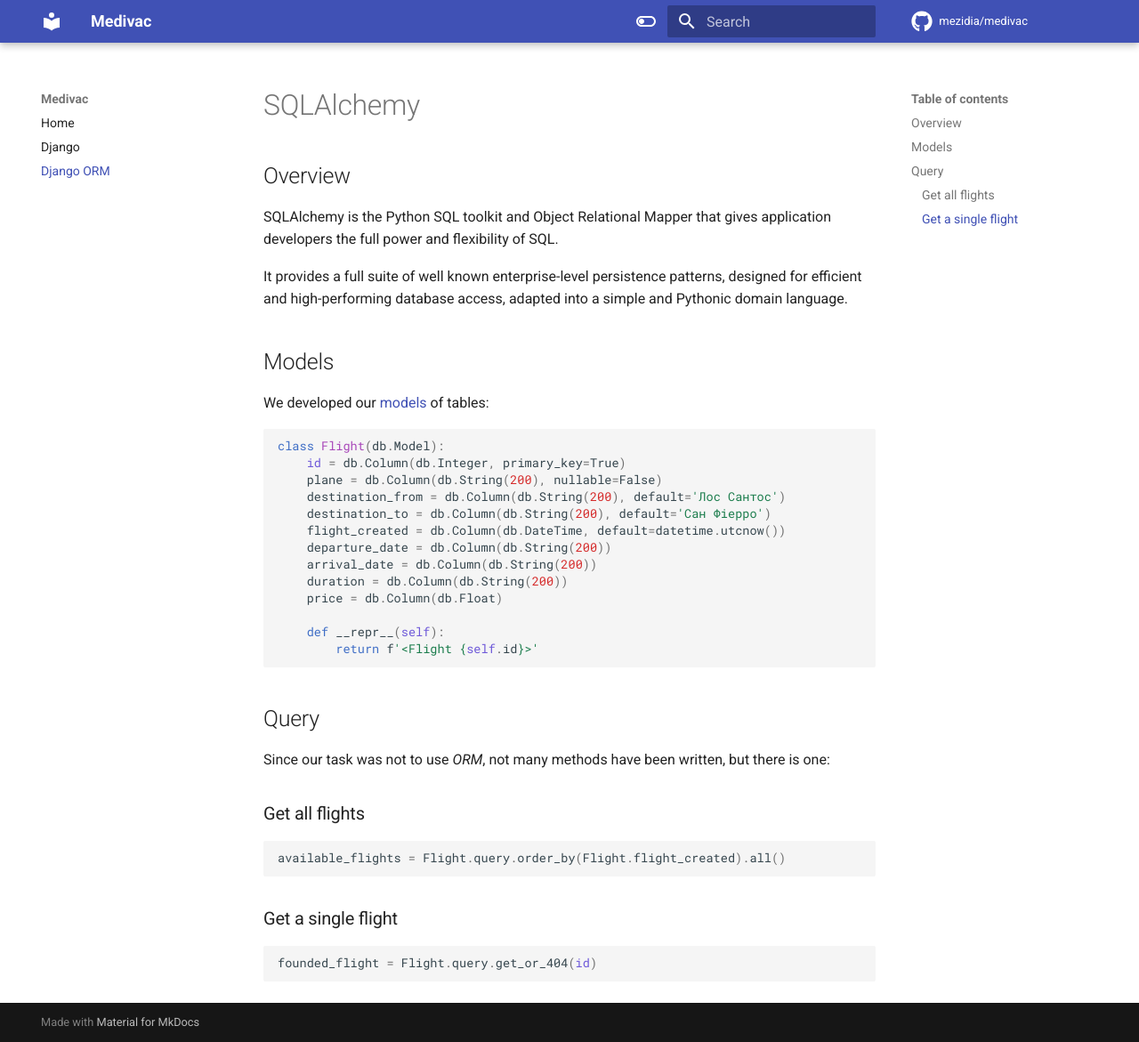
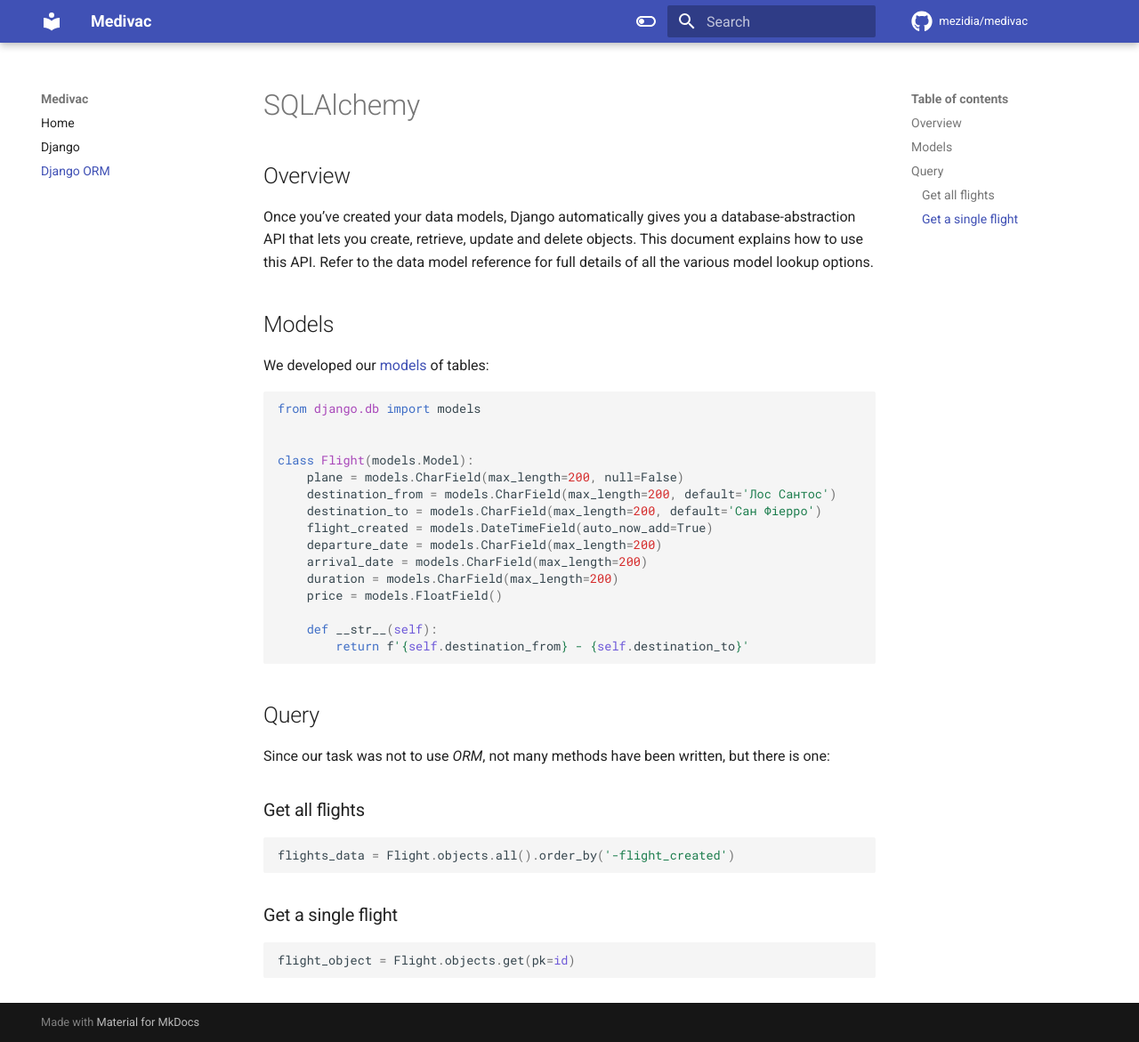
Before and after one commit to mezidia/django_labs, an MkDocs documentation site: the page built from docs/orm.md, in a window 1280 px wide and 1171 px high. Shown: the whole window at 89% size. Built offline with MkDocs 1.6.1 and Material for MkDocs 9.7.7, drawn with Linux system fonts in a browser that asks for light colours; comment, search, counter and statistics services are not loaded.

Commit message:
Update orm.md

````diff
--- a/docs/orm.md
+++ b/docs/orm.md
@@ -2,30 +2,30 @@
 
 ## Overview
 
-SQLAlchemy is the Python SQL toolkit and Object Relational Mapper that gives application developers the full power and
-flexibility of SQL.
-
-It provides a full suite of well known enterprise-level persistence patterns, designed for efficient and high-performing
-database access, adapted into a simple and Pythonic domain language.
+Once you’ve created your data models, Django automatically gives you a database-abstraction API that lets you create,
+retrieve, update and delete objects. This document explains how to use this API. Refer to the data model reference for
+full details of all the various model lookup options.
 
 ## Models
 
-We developed our [models](https://github.com/mezidia/medivac/blob/main/app.py#L10-L22) of tables:
+We developed our [models](https://github.com/mezidia/medivac/blob/main/portal/models.py) of tables:
 
 ```python
-class Flight(db.Model):
-    id = db.Column(db.Integer, primary_key=True)
-    plane = db.Column(db.String(200), nullable=False)
-    destination_from = db.Column(db.String(200), default='Лос Сантос')
-    destination_to = db.Column(db.String(200), default='Сан Фіерро')
-    flight_created = db.Column(db.DateTime, default=datetime.utcnow())
-    departure_date = db.Column(db.String(200))
-    arrival_date = db.Column(db.String(200))
-    duration = db.Column(db.String(200))
-    price = db.Column(db.Float)
+from django.db import models
 
-    def __repr__(self):
-        return f'<Flight {self.id}>'
+
+class Flight(models.Model):
+    plane = models.CharField(max_length=200, null=False)
+    destination_from = models.CharField(max_length=200, default='Лос Сантос')
+    destination_to = models.CharField(max_length=200, default='Сан Фіерро')
+    flight_created = models.DateTimeField(auto_now_add=True)
+    departure_date = models.CharField(max_length=200)
+    arrival_date = models.CharField(max_length=200)
+    duration = models.CharField(max_length=200)
+    price = models.FloatField()
+
+    def __str__(self):
+        return f'{self.destination_from} - {self.destination_to}'
 ```
 
 ## Query
@@ -35,11 +35,11 @@
 ### Get all flights
 
 ```python
-available_flights = Flight.query.order_by(Flight.flight_created).all()
+flights_data = Flight.objects.all().order_by('-flight_created')
 ```
 
 ### Get a single flight
 
 ```python
-founded_flight = Flight.query.get_or_404(id)
+flight_object = Flight.objects.get(pk=id)
 ```
````
